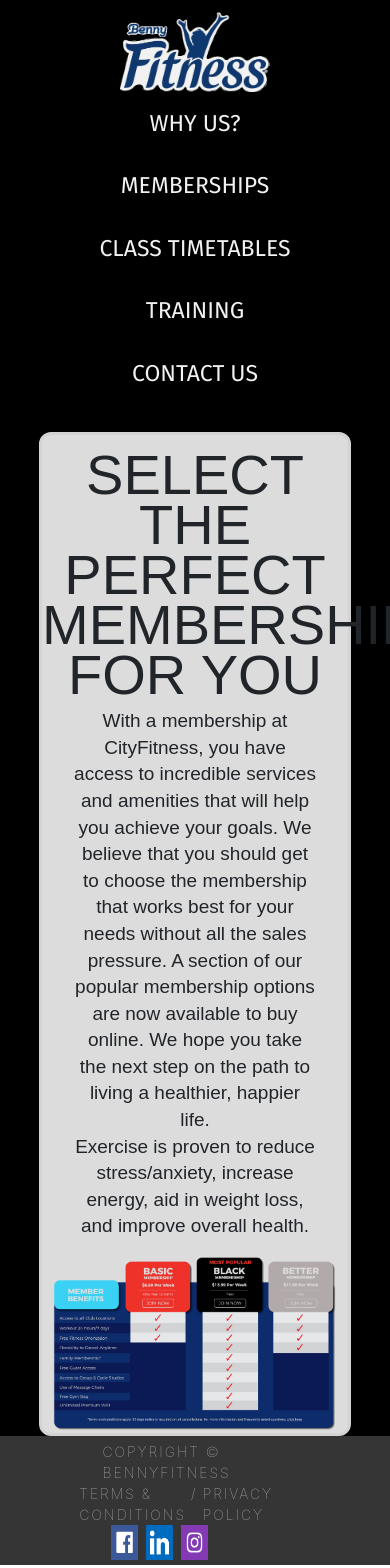
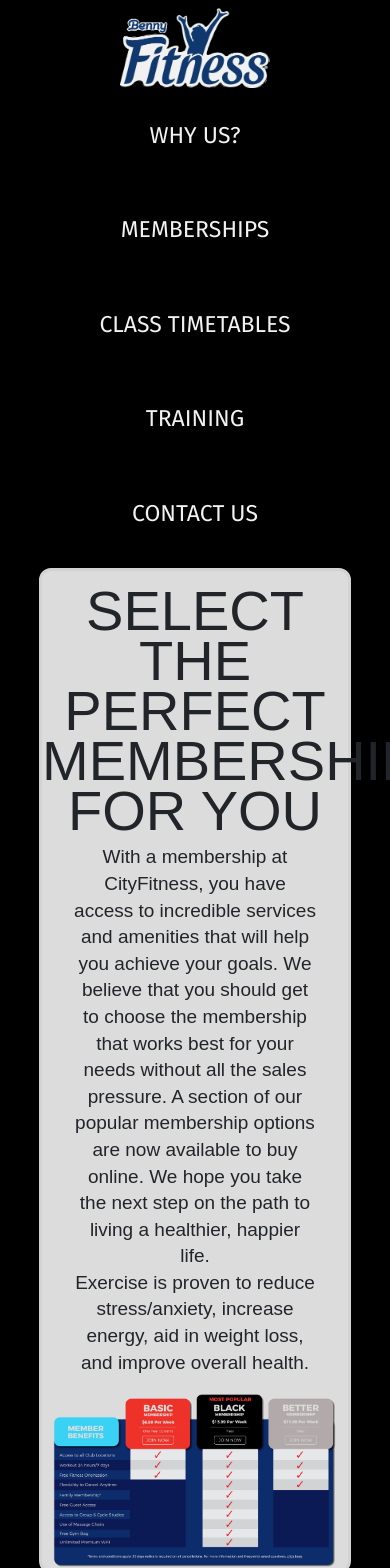
Before and after one commit to rkdgusdn9/BennyFitnessReact, a React (Create React App) app: page /memberships in a window 390 px wide. Shown: the top 1568 px of the page. Built offline with nearby package versions, Linux system fonts and the light colour scheme; the HTML template or start-up script is replaced by a standard one.

Commit message:
Responsive UI (pixel to percentage)

```diff
--- a/src/assets/styles/footer.scss
+++ b/src/assets/styles/footer.scss
@@ -12,19 +12,20 @@
     letter-spacing: 2px;
     font-weight: 100;
     text-transform: uppercase;
-    padding: 5px 0;
+    padding: 0.5% 0;
 
     &__copy {
-        margin-left: 10px;
+        margin-left: 1%;
         width: 50%;
         display: flex;
+        align-items: center;
         text-align: left;
         text-decoration: none;
         list-style-type: none;
     }
 
     &__divider {
-        margin: 0 5px;
+        margin: 0 1%;
     }
 
     &__terms {
@@ -45,13 +46,11 @@
         width: 10%;
         // margin: top right bottom left;
         // margin: vertical horizontal;
-        margin-right: 5px;
+        margin-right: 0.5%;
     }
 
     &__img {
-        padding: 0 4px;
-        height: 35px;
-        width: 35px;
+        padding: 0 10%;
     }
 }
 
--- a/src/assets/styles/home.scss
+++ b/src/assets/styles/home.scss
@@ -15,7 +15,7 @@
             background-image: url('../../images/Header-Test.png');
             background-repeat: no-repeat;
             background-size: cover;
-            margin-top: 5px;
+            margin-top: 0.3%;
 
 
             &__list-items{
@@ -53,7 +53,7 @@
             background-image: url('../../images/Fitness.png');
             background-repeat: no-repeat;
             background-size: cover;
-            margin-top: 5px;
+            margin-top: 0.3%;
 
             &__container{
                 display: flex;
@@ -63,19 +63,21 @@
 
                 .row{
                 display: flex;
-                align-self: center;
+
                 margin: auto;
+                justify-content: center;
 
                     .block{
                         display: flex;
                         flex-direction: column;
-                        padding: 30px;
-
+                        padding: 4%;
+                        align-items: center;
 
                         &__title{
                         color: red;
                         font-weight: 400;
                         font-size: 22px;
+                        width: 60%;
                         }
 
                         &__description{
@@ -84,7 +86,7 @@
                         line-height: 25px;
                         font-style: normal;
                         font-size: 16px;
-                        width: 50%;
+                        width: 60%;
                         }
                     }
                 }
@@ -96,7 +98,7 @@
             display: flex;
             height: auto;
             min-height: 300px;
-            margin-top: 5px;
+            margin-top: 0.3%;
             background-color: #101518;
 
                 &__items{
@@ -135,8 +137,13 @@
     @media screen and (max-width: 1010px){
         .benefit__container{
             .row{
+            align-items: center;
             position: relative;
             flex-direction: column;
+            width: 100%;
+            .block{
+
+            }
             }
           }
     }
--- a/src/assets/styles/navBar.scss
+++ b/src/assets/styles/navBar.scss
@@ -5,32 +5,39 @@
 /** NAVIGATION BAR */
 
 .nav-bar {
+    overflow: hidden;
     position: relative;
     width: 100%;
     display: flex;
     background-color: black;
     //position: relative;
+    }
 
-    &__container{
+    .nav-bar__container{
       display: flex;
       width: 100%;
-      position: relative;
+      padding: 2% 3%;
+      }
 
-
-
-      .list-items{
-        display: flex;
-        width: 100%;
-        align-items: center;
-        margin-left: 2%;
-        margin-right: 2%;
-        list-style-type: none;
-        padding: 3%;
-
+      .logo-container{
+        align-self: center;
         &__logo {
           display: flex;
-            //margin-right: 50px;
         }
+      }
+
+      .space-container{
+        width: 100%;
+        align-self: center;
+      }
+        .nav-items-container{
+
+        }
+          .list-items{
+            list-style-type: none;
+            display: flex;
+            justify-content: center;
+            margin: auto;
 
               &__text {
                 display: flex;
@@ -38,8 +45,7 @@
                 font-size: 23px;
                 color: #f2f2f2;
                 text-decoration: none;
-            padding: 14px;
-            //margin: 0 10%;
+                padding: 30px;
                 &:hover {
                   color: red;
                   text-decoration: none;
@@ -47,16 +53,17 @@
               }
           }
 
-
+@media only screen and (max-width: 1010px){
+  .space-container{
 
   }
-}
 
-@media only screen and (max-width: 1010px){
   .nav-bar__container{
-    //position: relative;
+    flex-direction: column;
     .list-items{
       flex-direction: column;
+      align-items: center;
+      padding: 0%;
     }
     }
   }
--- a/src/feature/navBar.tsx
+++ b/src/feature/navBar.tsx
@@ -5,20 +5,24 @@
 	return (
 		<nav className="nav-bar">
 			<div className="nav-bar__container">
-				<ul className="list-items">
-					<li>
-						<a href="/" className="list-items__logo" id="logo">
+				<div className="logo-container">
+					<a href="/" className="logo-container__logo" id="logo">
 						<img src={logo} alt="BennyFitness" height="80" width="150" />
 					</a>
-					</li>
-
+				</div>
+				<div className="space-container">
+					<div className="nav-items-container">
+						<ul className="list-items">
 							<li>
 								<a href="/whyUs" className="list-items__text" id="whyUs">
 									WHY US?
 								</a>
 							</li>
 							<li>
-						<a href="/memberships" className="list-items__text" id="memberships">
+								<a
+									href="/memberships"
+									className="list-items__text"
+									id="memberships">
 									MEMBERSHIPS
 								</a>
 							</li>
@@ -39,6 +43,8 @@
 							</li>
 						</ul>
 					</div>
+				</div>
+			</div>
 		</nav>
 	);
 };
```
Lines whose indentation alone changed are shown as unchanged.
